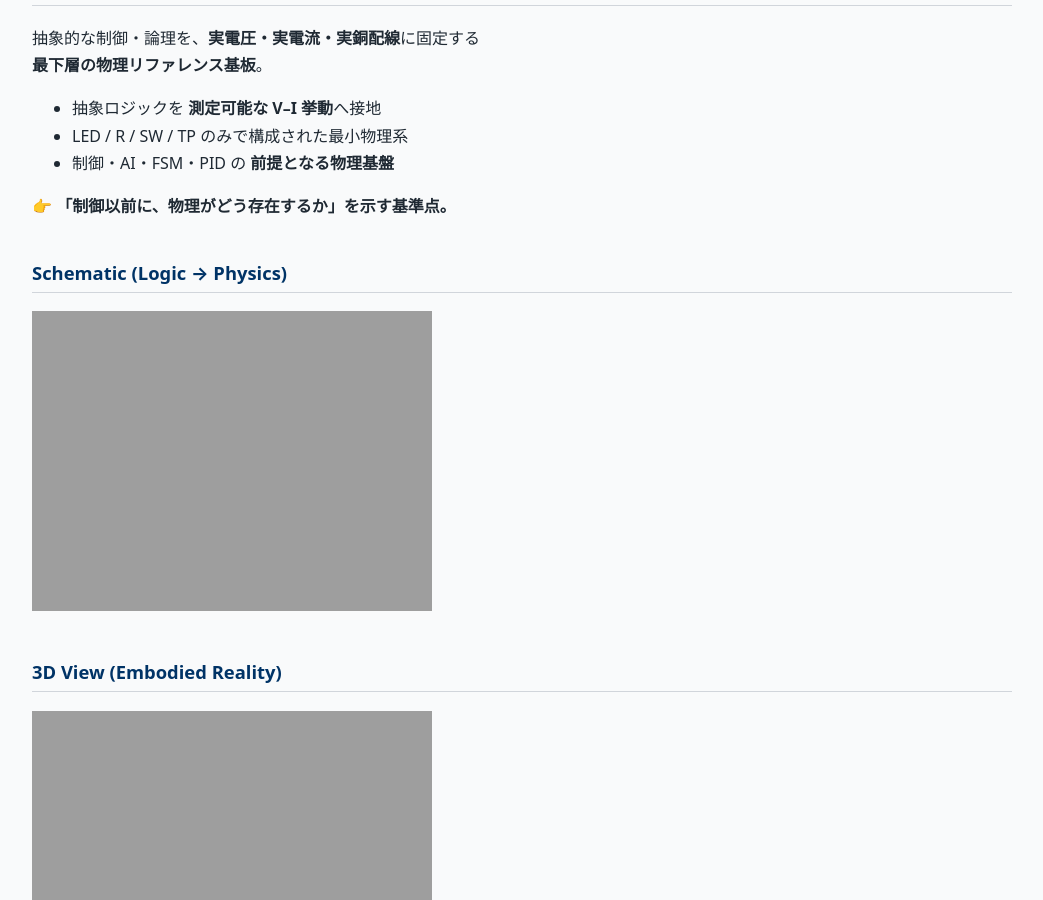
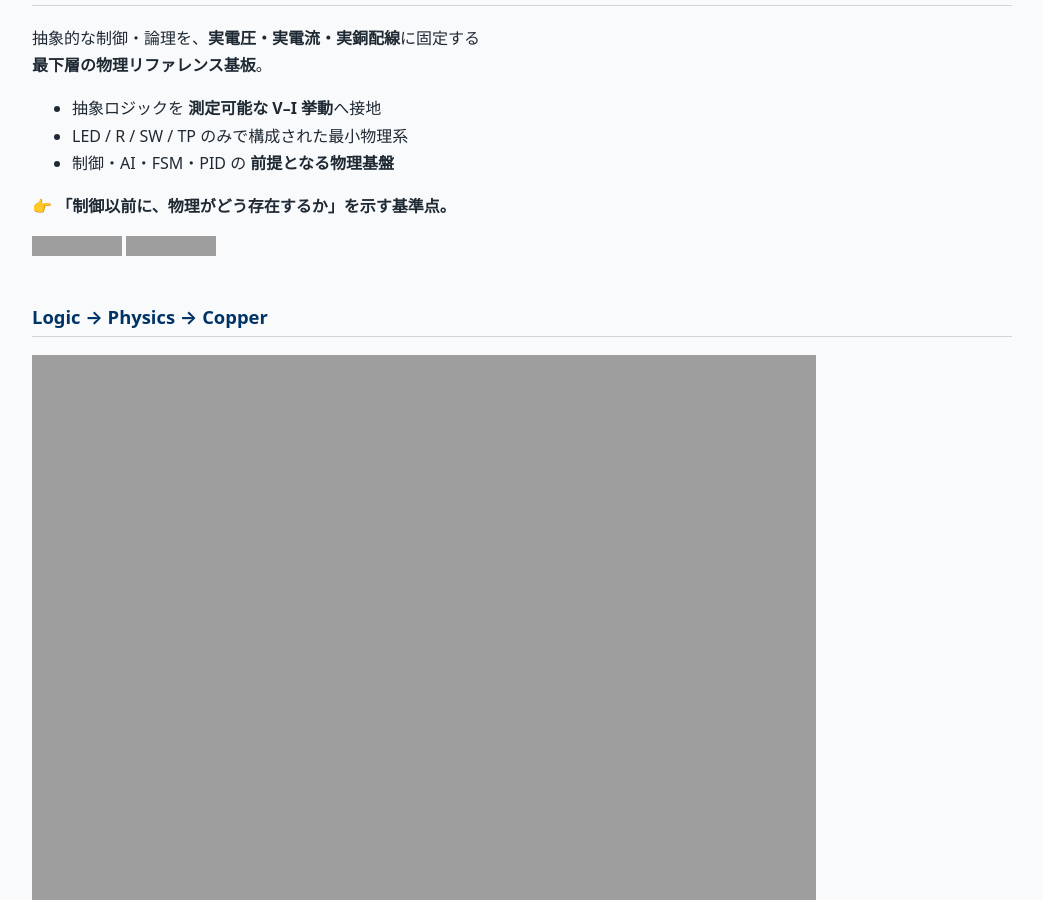
Before and after one commit to Samizo-AITL/Samizo-AITL.github.io, a Jekyll site: the page built from portal/index.md, in a window 1280 px wide and 900 px high, scrolled down 13501 px. Shown: the whole window, without its empty margins (118-1161 px from the left). Built offline with Jekyll 4.4.1, drawn with Linux system fonts in a browser that asks for light colours; our own code applies the rules of GitHub Pages for plain Markdown files; grey boxes are pictures that could not be loaded.

Commit message:
Update index.md

```diff
--- a/portal/index.md
+++ b/portal/index.md
@@ -455,14 +455,14 @@
 
 👉 **「制御以前に、物理がどう存在するか」を示す基準点。**
 
-### Schematic (Logic → Physics)
-![Schematic](https://samizo-aitl.github.io/aitl-physical-reference/docs/img/01_apr_sch_v0.png)
-
-### 3D View (Embodied Reality)
-![3D View](https://samizo-aitl.github.io/aitl-physical-reference/docs/img/03_apr_3d_v0.png)
-
 [![Site](https://img.shields.io/badge/View-Site-brightgreen?logo=github)](https://samizo-aitl.github.io/aitl-physical-reference/)
 [![Repo](https://img.shields.io/badge/View-Repo-blue?logo=github)](https://github.com/Samizo-AITL/aitl-physical-reference)
+
+### Logic → Physics → Copper
+
+<img src="https://samizo-aitl.github.io/aitl-physical-reference/docs/img/01_apr_sch_v0.png" width="80%">
+
+<img src="https://samizo-aitl.github.io/aitl-physical-reference/docs/img/03_apr_3d_v0.png" width="80%">
 
 ---
 
```
